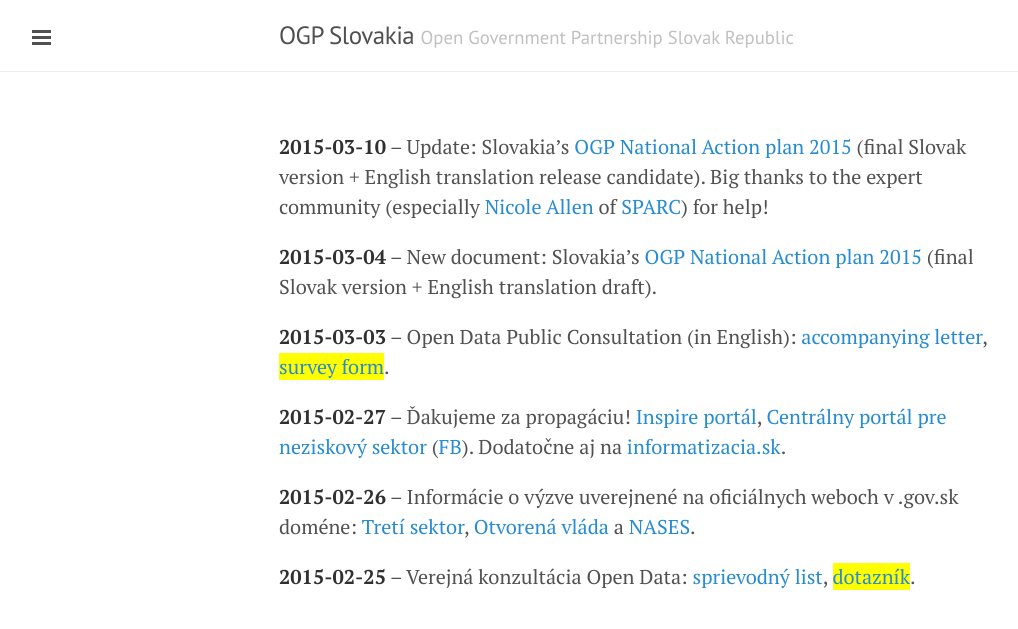
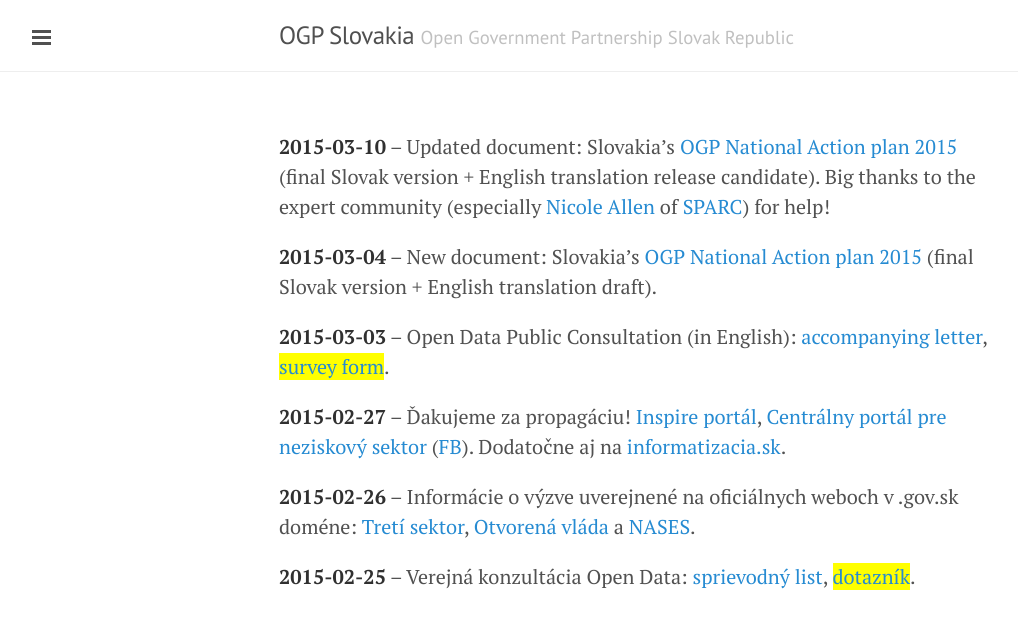
Before and after one commit to ogpslovakia/ogpslovakia.github.io, a Jekyll site: the page built from index.md, in a window 1280 px wide. Shown: the top 629 px of the page, without its empty margins (1-1019 px from the left). Built offline with Jekyll 4.4.1, drawn with Linux system fonts in a browser that asks for light colours; Markdown is read by kramdown in place of the engine named in the settings.

Commit message:
Fix language: Update -> Updated document

```diff
--- a/index.md
+++ b/index.md
@@ -3,7 +3,7 @@ title: OGP SK home
 layout: default
 ---
 
-**2015-03-10** -- Update: Slovakia's [OGP National Action plan 2015](download/2015/nap2015.zip) (final Slovak version + English translation release candidate). Big thanks to the expert community (especially [Nicole Allen](https://twitter.com/txtbks) of [SPARC](http://www.sparc.arl.org/)) for help!
+**2015-03-10** -- Updated document: Slovakia's [OGP National Action plan 2015](download/2015/nap2015.zip) (final Slovak version + English translation release candidate). Big thanks to the expert community (especially [Nicole Allen](https://twitter.com/txtbks) of [SPARC](http://www.sparc.arl.org/)) for help!
 
 **2015-03-04** -- New document: Slovakia's [OGP National Action plan 2015](download/2015/nap2015.zip) (final Slovak version + English translation draft).
 
```
